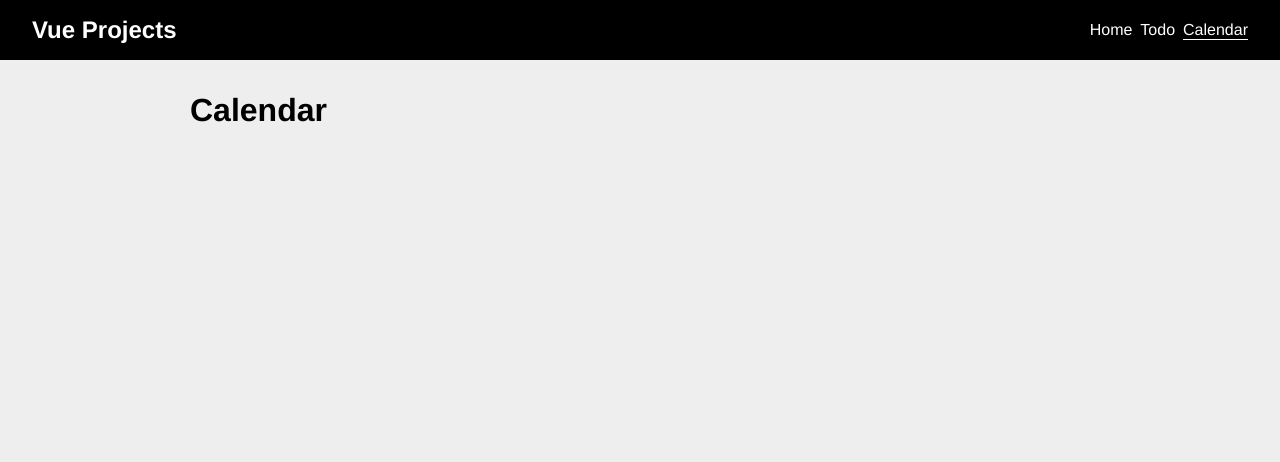
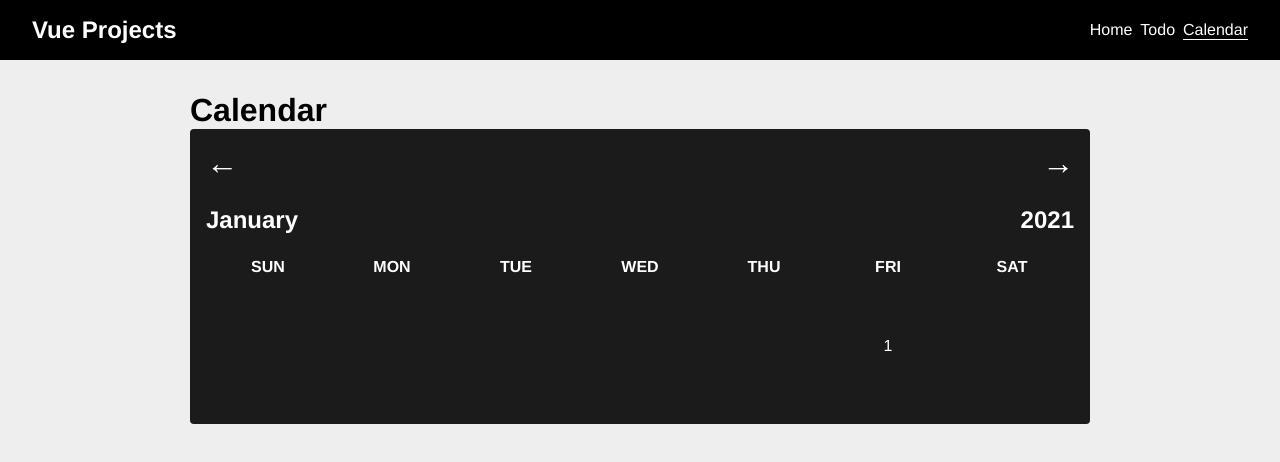
Before and after one commit to joshmu/vue-projects, a Vue app: page /calendar in a window 1280 px wide. Shown: the top 462 px of the page. Built offline with nearby package versions, Linux system fonts and the light colour scheme.

Commit message:
feat: calendar

```diff
--- a/package.json
+++ b/package.json
@@ -1,5 +1,5 @@
 {
-  "name": "todo",
+  "name": "vue-projects",
   "version": "0.1.0",
   "private": true,
   "scripts": {
--- a/src/pages/Calendar.vue
+++ b/src/pages/Calendar.vue
@@ -1,11 +1,195 @@
 <template>
   <h1>Calendar</h1>
+  <div class="calendar-container">
+    <div class="controls">
+      <button class="prev" @click="prev()">←</button>
+      <button class="next" @click="next()">→</button>
+    </div>
+    <div class="info">
+      <span class="month">{{ currentMonthName }}</span>
+      <span class="year">{{ currentYear }}</span>
+    </div>
+    <div class="weekdays">
+      <div class="weekday" v-for="day in days" :key="day">{{ day }}</div>
+    </div>
+    <div class="dates" ref="datesContainerElem">
+      <div
+        class="date"
+        v-for="(num, idx) in getStartDate()"
+        :key="`placeholder-${idx}`"
+      ></div>
+      <div
+        :class="{ isCurrentDate: isCurrentDate(num) }"
+        class="date"
+        v-for="num in numOfDaysInMonth"
+        :key="`date-${num}`"
+      >
+        {{ num }}
+      </div>
+    </div>
+  </div>
 </template>
 
 <script>
+import { computed, onMounted, ref, watch } from 'vue'
 export default {
   name: 'Calendar',
+  setup() {
+    const days = ref(['Sun', 'Mon', 'Tue', 'Wed', 'Thu', 'Fri', 'Sat'])
+    const date = new Date()
+    const currentYear = ref(date.getFullYear())
+    const currentMonth = ref(date.getMonth())
+    const currentMonthName = ref(getMonthName(currentMonth.value))
+    const currentDate = ref(date.getUTCDate())
+    const datesContainerElem = ref(null)
+
+    // watch for month change and assign name version
+    watch(currentMonth, currMonth => {
+      currentMonthName.value = getMonthName(currMonth)
+    })
+
+    function getMonthName(month) {
+      return new Date(currentYear.value, month).toLocaleString('default', {
+        month: 'long',
+      })
+    }
+
+    const isCurrentDate = date => {
+      const actualDate = new Date()
+      const currentDate = new Date(currentYear.value, currentMonth.value, date)
+      return actualDate.toDateString() === currentDate.toDateString()
+    }
+
+    const numOfDaysInMonth = computed(() =>
+      new Date(currentYear.value, currentMonth.value).getUTCDate()
+    )
+
+    const getStartDate = () => {
+      const startDay = new Date(currentYear.value, currentMonth.value)
+        .toDateString()
+        .split(' ')[0]
+        .toLowerCase()
+
+      return days.value.findIndex(day => day.toLowerCase() === startDay)
+    }
+
+    const prev = () => {
+      if (currentMonth.value === 0) {
+        // previous year
+        currentYear.value -= 1
+        // month to end
+        currentMonth.value = 11
+      } else {
+        --currentMonth.value
+      }
+    }
+    const next = () => {
+      // another month
+      if (currentMonth.value === 11) {
+        // another year
+        currentYear.value += 1
+        // month to beginning
+        currentMonth.value = 0
+      } else {
+        ++currentMonth.value
+      }
+    }
+
+    // additional style to get exact grid layout dynamically
+    onMounted(() => {
+      console.log('mounted', datesContainerElem.value)
+      const width = datesContainerElem.value.clientWidth
+      const cellHeight = Math.round(width / 7)
+      console.log({ cellHeight })
+      datesContainerElem.value.style.setProperty(
+        '--cell-height',
+        `${cellHeight}px`
+      )
+    })
+
+    return {
+      next,
+      prev,
+      days,
+      currentMonth,
+      currentMonthName,
+      currentYear,
+      currentDate,
+      isCurrentDate,
+      numOfDaysInMonth,
+      getStartDate,
+      datesContainerElem,
+    }
+  },
 }
 </script>
 
-<style></style>
+<style lang="scss" scoped>
+$background-color: rgb(27, 27, 27);
+$color: white;
+$seventh-percentage: 14.286%;
+
+.calendar-container {
+  --cell-height: 4rem;
+  display: flex;
+  flex-direction: column;
+  background-color: $background-color;
+  color: $color;
+  padding: 1rem;
+  border-radius: 0.25rem;
+  gap: 0.5rem;
+
+  .controls {
+    display: flex;
+    justify-content: space-between;
+    align-items: center;
+    margin-bottom: 1rem;
+    button {
+      background-color: $background-color;
+      color: $color;
+      border: none;
+      text-transform: uppercase;
+      font-size: 2rem;
+      cursor: pointer;
+      &:focus {
+        outline: none;
+      }
+    }
+  }
+  .info {
+    display: flex;
+    justify-content: space-between;
+    align-items: center;
+    font-size: 1.5rem;
+    font-weight: bold;
+    margin-bottom: 1rem;
+  }
+  .weekdays {
+    display: flex;
+    text-align: center;
+    font-weight: bold;
+    text-transform: uppercase;
+
+    .weekday {
+      width: $seventh-percentage;
+    }
+  }
+  .dates {
+    text-align: center;
+    display: grid;
+    grid-template-columns: repeat(7, 1fr);
+
+    .date {
+      display: flex;
+      justify-content: center;
+      align-items: center;
+      height: var(--cell-height);
+
+      &.isCurrentDate {
+        border: 1px solid $color;
+        border-radius: 50%;
+      }
+    }
+  }
+}
+</style>
--- a/src/pages/Todo.vue
+++ b/src/pages/Todo.vue
@@ -1,4 +1,5 @@
 <template>
+  <h1>Todo</h1>
   <div class="todo-list">
     <ul>
       <li class="item" v-for="(item, idx) in items" :key="idx">
```
Also changed, not shown: jsconfig.json (added, +20 -0 lines), 1 other file (tests, documents, lock files or other folders).
